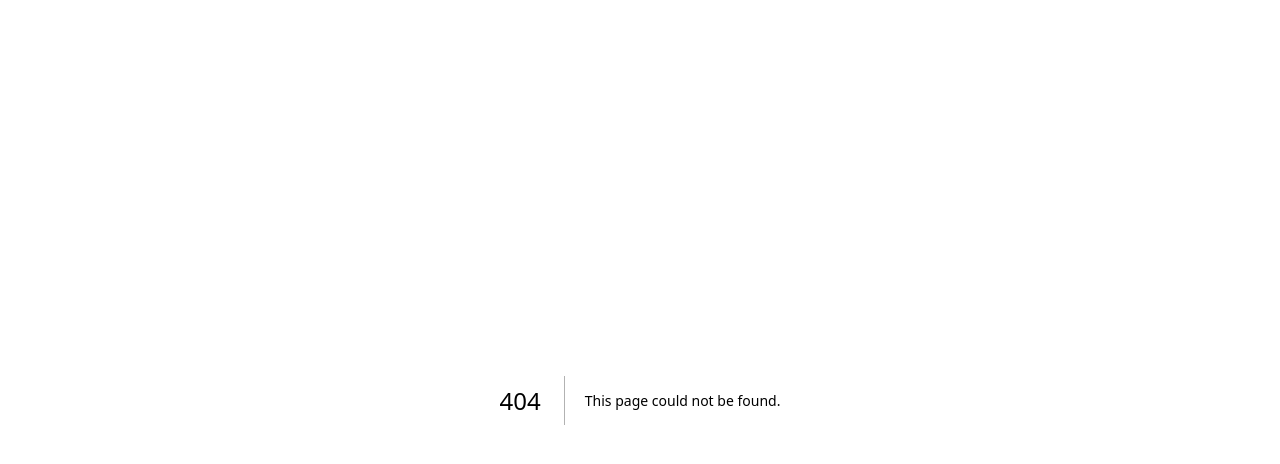
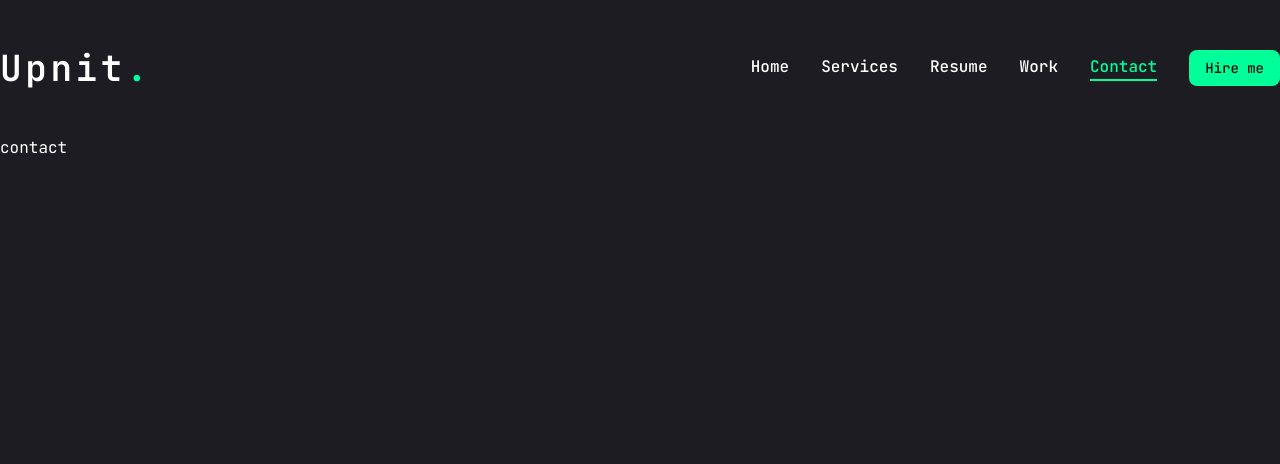
Before and after one commit to Upnit-b/Portfolio-Website, a Next.js app: page /contact in a window 1280 px wide. Before the commit this address had no page. Shown: the top 464 px of the page. Built offline with nearby package versions, Linux system fonts and the light colour scheme.

Commit message:
added individual pages, navbar, header

```diff
--- /dev/null
+++ b/app/contact/page.tsx
@@ -0,0 +1,7 @@
+
+
+export default function contact() {
+  return (
+    <div>contact</div>
+  )
+}
--- a/app/layout.tsx
+++ b/app/layout.tsx
@@ -1,6 +1,7 @@
 import type { Metadata } from "next";
 import { JetBrains_Mono } from "next/font/google";
 import "./globals.css";
+import Header from "@/components/Header";
 
 const JetBrainsMono = JetBrains_Mono({ subsets: ["latin"], weight: ["100", "200", "300", "400", "500",
   "600", "700", "800"], variable: '--font-jetBrainsMono'})
@@ -20,6 +21,7 @@
       <body
         className={JetBrainsMono.className}
       >
+        <Header/>
         {children}
       </body>
     </html>
--- a/app/page.tsx
+++ b/app/page.tsx
@@ -1,9 +1,8 @@
-import Image from "next/image";
 
 export default function Home() {
   return (
    <main>
-    <div className="bg-background text-foreground p-6">
+    <div>
       <h1>Hello, Portfolio</h1>
     </div>
    </main>
--- /dev/null
+++ b/app/resume/page.tsx
@@ -0,0 +1,7 @@
+
+
+export default function resume() {
+  return (
+    <div>resume</div>
+  )
+}
--- /dev/null
+++ b/app/services/page.tsx
@@ -0,0 +1,7 @@
+
+
+export default function services() {
+  return (
+    <div>services</div>
+  )
+}
--- /dev/null
+++ b/app/work/page.tsx
@@ -0,0 +1,7 @@
+
+
+export default function work() {
+  return (
+    <div>work</div>
+  )
+}
--- /dev/null
+++ b/components/Header.tsx
@@ -0,0 +1,31 @@
+import Link from "next/link";
+import Nav from "./Nav";
+import { Button } from "./ui/button";
+
+
+export default function Header() {
+  return (
+    <header className="py-8 xl:py-12 text-white">
+      <div className="container mx-auto flex justify-between items-center">
+        {/* logo */}
+        <Link href="/">
+          <h1 className="text-4xl font-semibold tracking-widest">Upnit<span className="text-primary">.</span></h1>
+        </Link>
+
+        {/* desktop nav & hire me button */}
+        <div className="hidden md:flex items-center gap-8">
+          <Nav />
+          <Link href="/">
+            <Button>Hire me</Button>
+          </Link>
+        </div>
+
+        {/* mobile nav */}
+        <div className="md:hidden">
+          mobile nav
+        </div>
+
+      </div>
+    </header>
+  )
+}
--- /dev/null
+++ b/components/Nav.tsx
@@ -0,0 +1,43 @@
+"use client"
+
+import Link from "next/link"
+import { usePathname } from "next/navigation"
+
+const links = [
+  {
+    name: "home",
+    path: "/"
+  },
+  {
+    name: "services",
+    path: "/services"
+  },
+  {
+    name: "resume",
+    path: "/resume"
+  },
+  {
+    name: "work",
+    path: "/work"
+  },
+  {
+    name: "contact",
+    path: "/contact"
+  }
+]
+
+export default function Nav() {
+  const pathname = usePathname()
+
+  return (
+    <nav className="flex gap-8">
+      { links.map((link, index) => {
+        return (
+          <Link href={link.path} key={index}
+            className={`${link.path === pathname && "text-primary border-b-2 border-primary"}
+            capitalize font-medium hover:text-primary transition-all`}>{link.name}</Link>
+        )
+      })}
+    </nav>
+  )
+}
--- a/tailwind.config.ts
+++ /dev/null
@@ -1,26 +0,0 @@
-import type { Config } from 'tailwindcss'
-
-const config: Config = {
-  content: [
-    './app/**/*.{js,ts,jsx,tsx}',
-    './components/**/*.{js,ts,jsx,tsx}',
-    './pages/**/*.{js,ts,jsx,tsx,mdx}',
-    './src/**/*.{js,ts,jsx,tsx,mdx}',
-  ],
-  theme: {
-    extend: {
-      colors: {
-        brand: {
-          background: '#1c1c22',
-          accent: {
-            DEFAULT: '#00ff99',
-            hover: '#00e187',
-          },
-        },
-      },
-    },
-  },
-  plugins: [],
-}
-
-export default config
```
